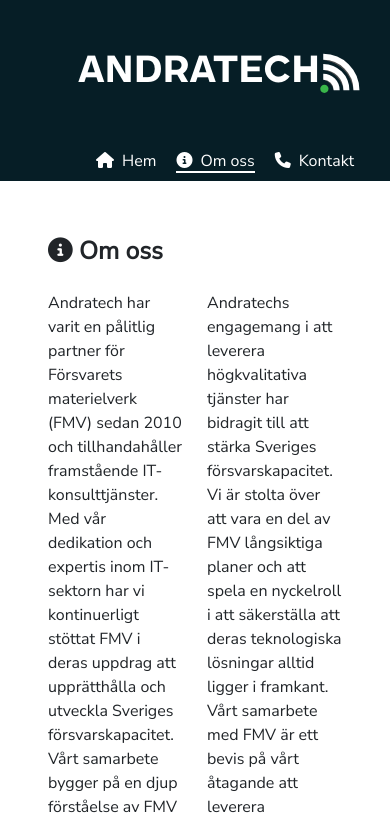
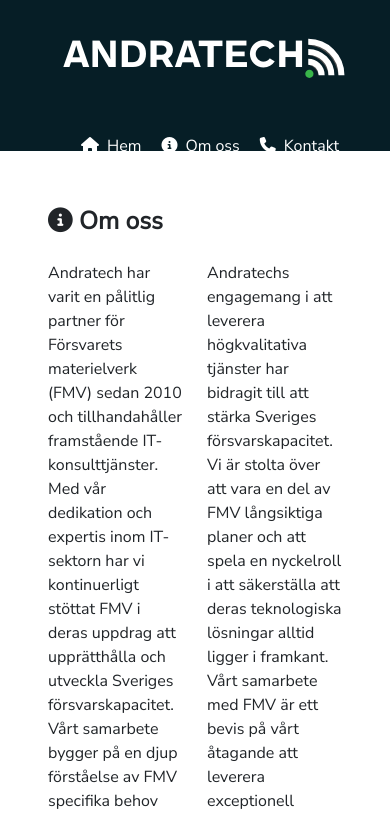
Before and after one commit to aph95/andratech, a plain HTML site: page pages/about.html in a window 390 px wide. Shown: the top 816 px of the page. Drawn offline with nearby package versions, Linux system fonts and the light colour scheme; a script that the page names is missing.

Commit message:
Update style.css

```diff
--- a/assets/css/style.css
+++ b/assets/css/style.css
@@ -104,6 +104,9 @@ nav .nav-link::after {
         font-size:0.95rem;
     }
 
+    header {
+        margin:-15px;
+    }
 }
 
 @keyframes logoAnimation {
```
